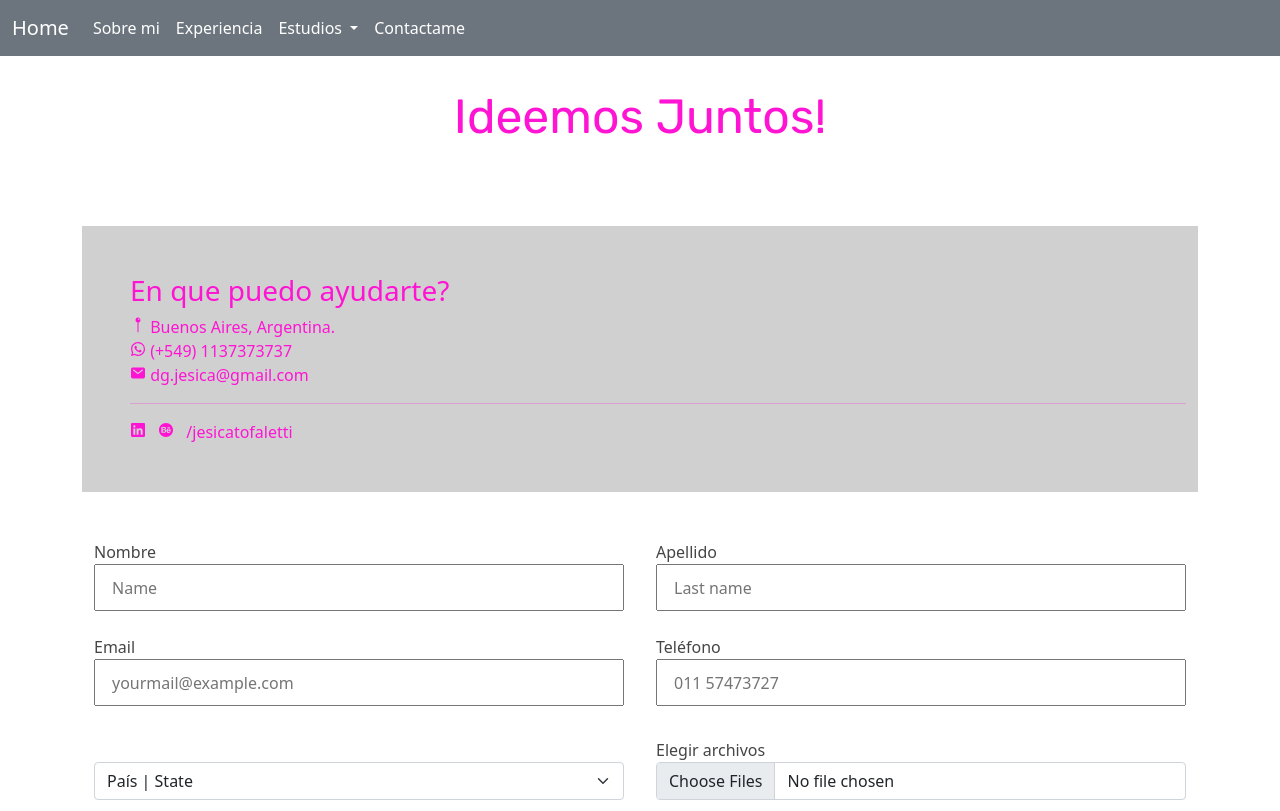
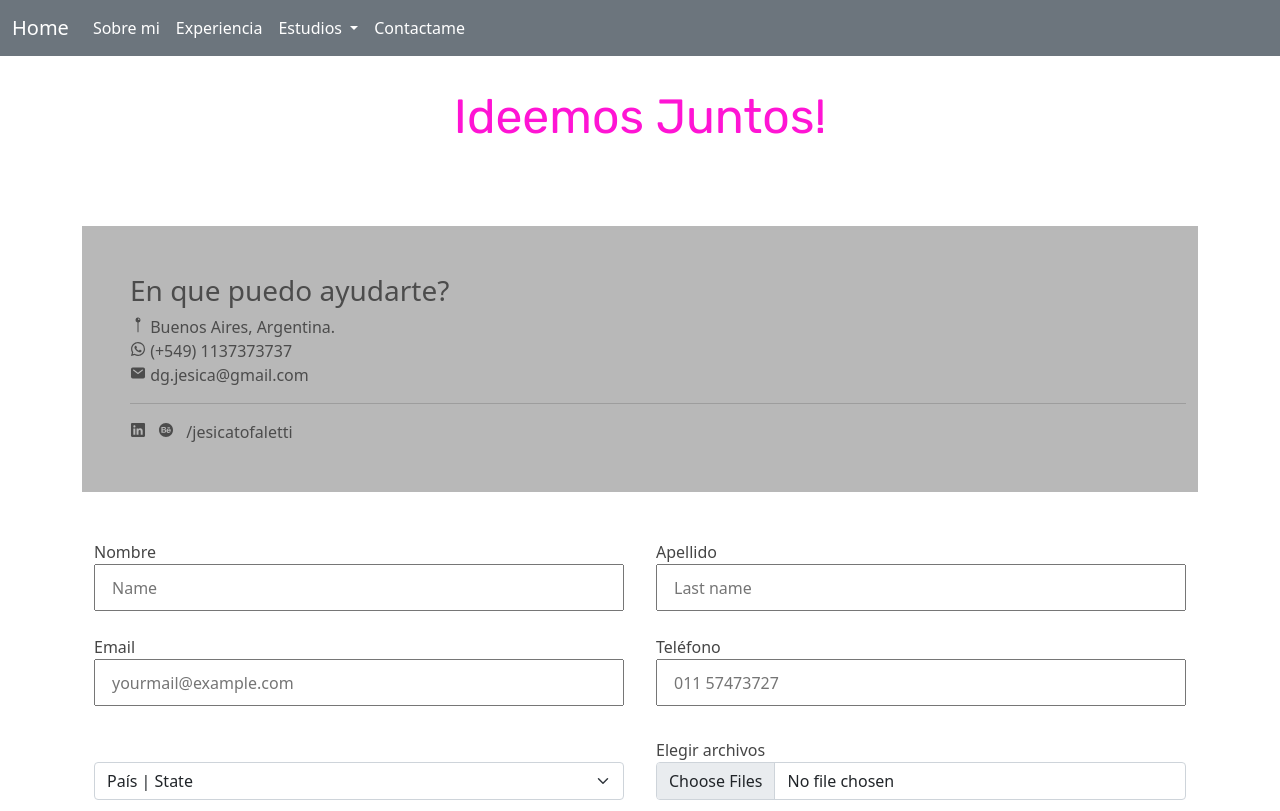
Before and after one commit to JesicaTofaletti/sass-cv-tofaletti, a website: page pags/contacto.html in a window 1280 px wide. Shown: the top 811 px of the page. Drawn offline with nearby package versions, Linux system fonts and the light colour scheme; a web font is replaced by a local one.

Commit message:
cambio de color a contenedor de contacto

```diff
--- a/scss/components/_contacto.scss
+++ b/scss/components/_contacto.scss
@@ -2,6 +2,12 @@
 main{
     margin-top: 5vh;
     margin-bottom: 5vh;
+
+    .bg__contact{
+        background-color: $color-6;
+        color: $color-2;
+    }
+
     .formulario__nombre{
         .formulario__div__row{
             color: $color-principal;
@@ -55,8 +61,3 @@ main{
     }
 
 }
-
-.bg__contact{
-    background-color: #d0d0d0;
-    color: $color-1;
-}
```
Also changed, not shown: css/style.css.
